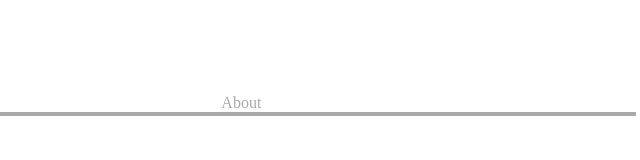
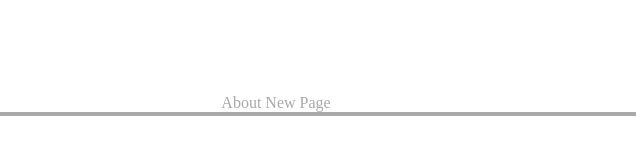
Before and after one commit to BryanLong14/Collaborating-Drill, a plain HTML site: page app/index.html in a window 1280 px wide. Shown: the full height of the page, 636-1276 px from the left. Drawn offline with Linux system fonts and the light colour scheme.

Commit message:
Tyler created a new HTML file and added a link to it in index.html

```diff
--- a/app/index.html
+++ b/app/index.html
@@ -16,6 +16,7 @@
       </ol>
       <nav>
         <a href="about.html">About</a>
+        <a href="new.html">New Page</a>
       </nav>
     </header>
   </body>
```
Also changed, not shown: app/new.html (added), 1 other file.
